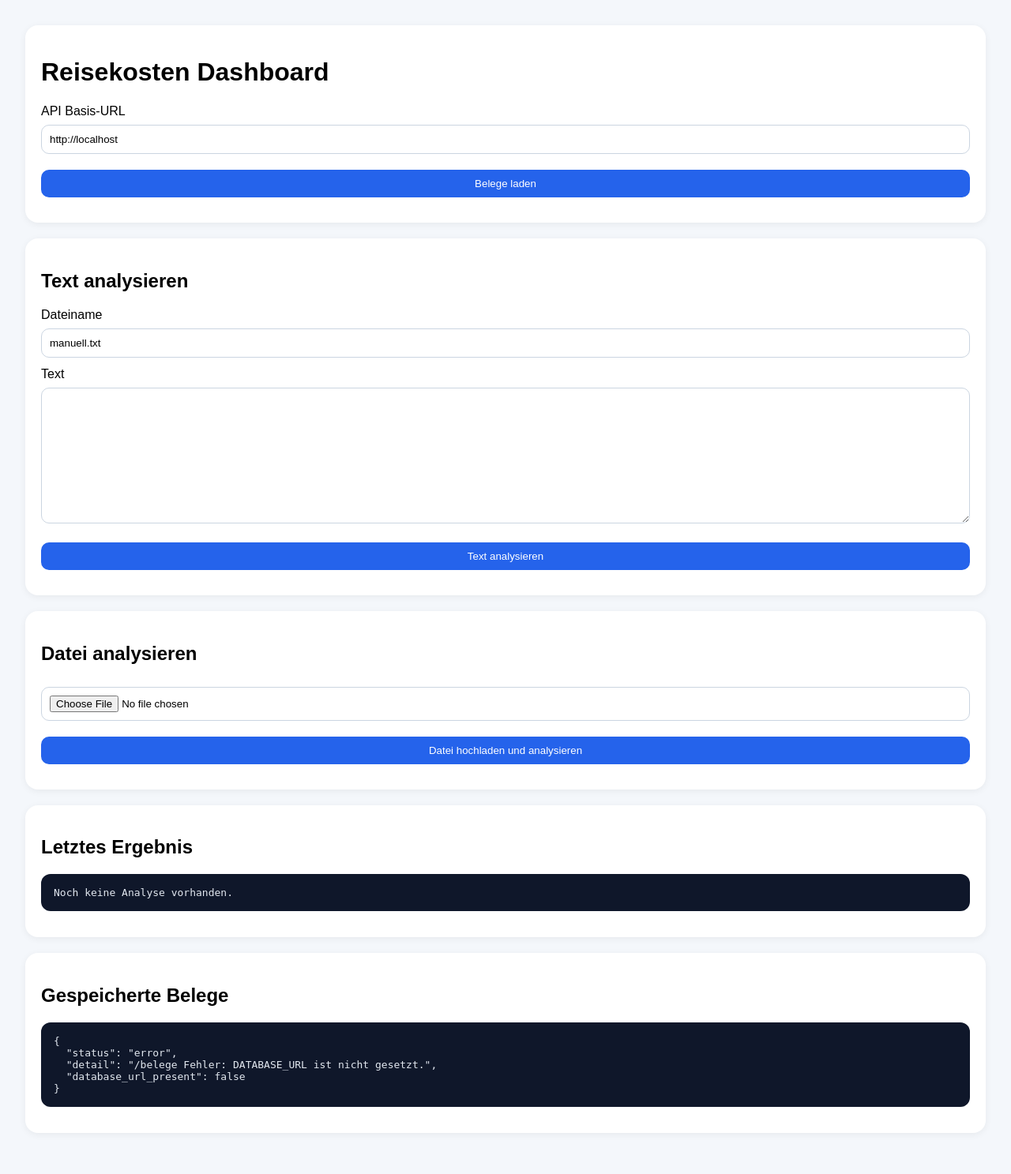
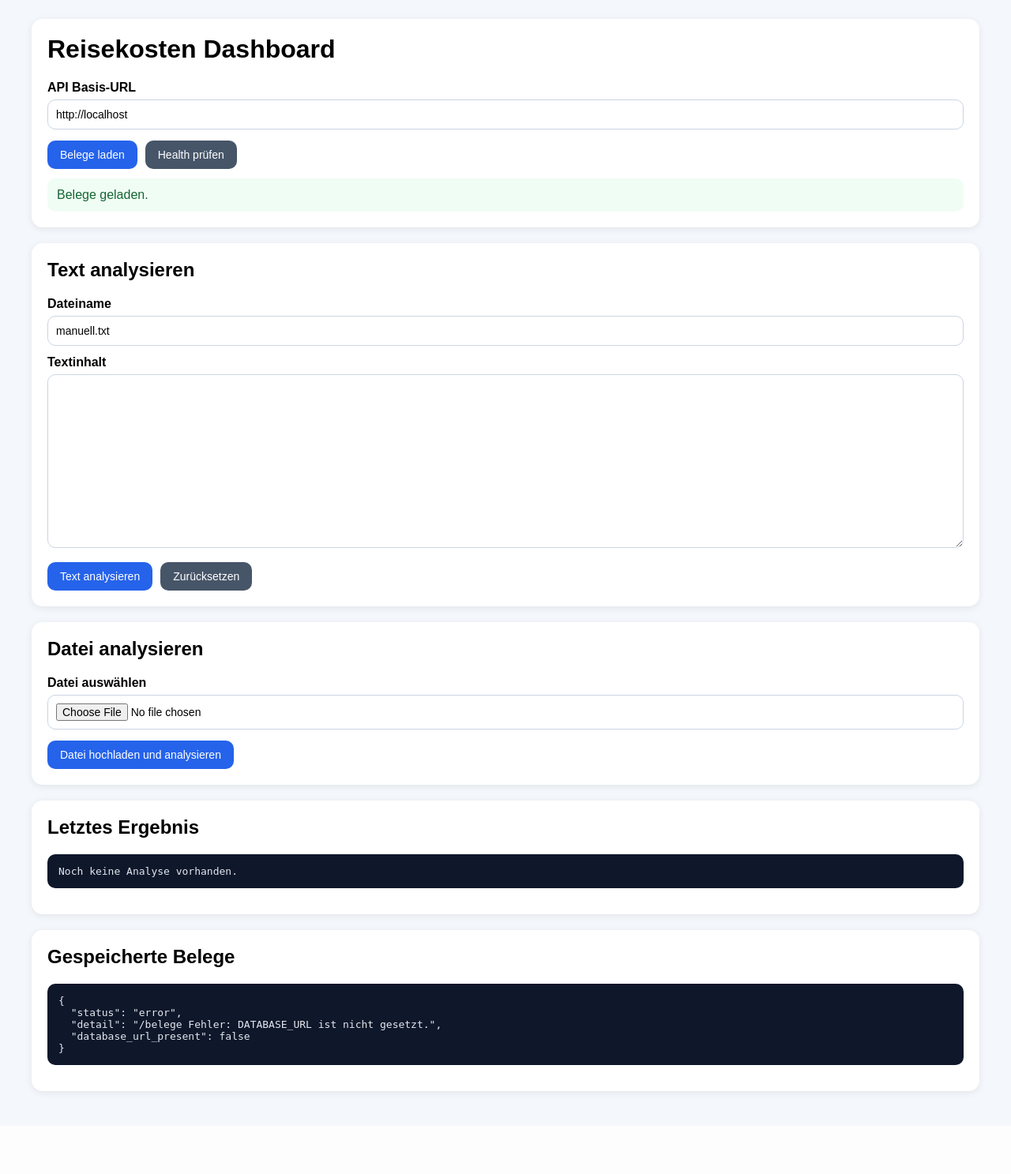
Before and after one commit to reisekosten-user/reisekosten-fastapi, a FastAPI app: page /dashboard in a window 1280 px wide. Shown: the whole page at 79% size. After the commit the page ends 1388 px from the top, so only its background shows below. Run offline with FastAPI, Linux system fonts and the light colour scheme; parts of the project's set-up code (start-up, migrations or seed data) failed here and were passed over.

Commit message:
fix dasboards botton

```diff
--- a/templates/dashboard.html
+++ b/templates/dashboard.html
@@ -5,37 +5,130 @@
   <title>Reisekosten Dashboard</title>
   <meta name="viewport" content="width=device-width, initial-scale=1">
   <style>
-    body { font-family: Arial, sans-serif; background:#f4f7fb; padding:24px; }
-    .box { background:white; padding:20px; border-radius:16px; margin-bottom:20px; box-shadow:0 2px 10px rgba(0,0,0,0.06); }
-    input, textarea, button { width:100%; box-sizing:border-box; margin-top:8px; margin-bottom:12px; padding:10px; border-radius:10px; border:1px solid #cbd5e1; }
-    button { background:#2563eb; color:white; border:none; cursor:pointer; }
-    pre { background:#0f172a; color:#e2e8f0; padding:16px; border-radius:12px; overflow:auto; }
-    .error { background:#fef2f2; color:#b91c1c; padding:12px; border-radius:12px; margin-bottom:12px; }
+    body {
+      font-family: Arial, sans-serif;
+      background: #f4f7fb;
+      margin: 0;
+      padding: 24px;
+    }
+    .container {
+      max-width: 1200px;
+      margin: 0 auto;
+    }
+    .box {
+      background: #fff;
+      border-radius: 14px;
+      padding: 20px;
+      margin-bottom: 20px;
+      box-shadow: 0 2px 10px rgba(0,0,0,0.08);
+    }
+    h1, h2 {
+      margin-top: 0;
+    }
+    label {
+      display: block;
+      margin-top: 12px;
+      margin-bottom: 6px;
+      font-weight: bold;
+    }
+    input, textarea {
+      width: 100%;
+      box-sizing: border-box;
+      padding: 10px;
+      border: 1px solid #cbd5e1;
+      border-radius: 10px;
+      font-size: 14px;
+    }
+    textarea {
+      min-height: 220px;
+      resize: vertical;
+    }
+    .row {
+      display: flex;
+      gap: 10px;
+      flex-wrap: wrap;
+      margin-top: 14px;
+    }
+    button {
+      padding: 10px 16px;
+      border: none;
+      border-radius: 10px;
+      background: #2563eb;
+      color: white;
+      cursor: pointer;
+      font-size: 14px;
+    }
+    button:hover {
+      opacity: 0.95;
+    }
+    .secondary {
+      background: #475569;
+    }
+    pre {
+      background: #0f172a;
+      color: #e2e8f0;
+      padding: 14px;
+      border-radius: 10px;
+      overflow: auto;
+      white-space: pre-wrap;
+      word-break: break-word;
+    }
+    .error {
+      background: #fef2f2;
+      color: #b91c1c;
+      padding: 12px;
+      border-radius: 10px;
+      margin-top: 12px;
+    }
+    .ok {
+      background: #f0fdf4;
+      color: #166534;
+      padding: 12px;
+      border-radius: 10px;
+      margin-top: 12px;
+    }
   </style>
 </head>
 <body>
-
+  <div class="container">
     <div class="box">
       <h1>Reisekosten Dashboard</h1>
-    <label>API Basis-URL</label>
-    <input id="apiBase" value="">
-    <button onclick="loadBelege()">Belege laden</button>
-    <div id="errorBox"></div>
+
+      <label for="apiBase">API Basis-URL</label>
+      <input id="apiBase" type="text">
+
+      <div class="row">
+        <button type="button" onclick="loadBelege()">Belege laden</button>
+        <button type="button" class="secondary" onclick="testHealth()">Health prüfen</button>
+      </div>
+
+      <div id="statusBox"></div>
     </div>
 
     <div class="box">
       <h2>Text analysieren</h2>
-    <label>Dateiname</label>
-    <input id="filename" value="manuell.txt">
-    <label>Text</label>
-    <textarea id="textInput" rows="10"></textarea>
-    <button onclick="analyzeText()">Text analysieren</button>
+
+      <label for="filename">Dateiname</label>
+      <input id="filename" type="text" value="manuell.txt">
+
+      <label for="textInput">Textinhalt</label>
+      <textarea id="textInput"></textarea>
+
+      <div class="row">
+        <button type="button" onclick="analyzeText()">Text analysieren</button>
+        <button type="button" class="secondary" onclick="clearResult()">Zurücksetzen</button>
+      </div>
     </div>
 
     <div class="box">
       <h2>Datei analysieren</h2>
+
+      <label for="fileInput">Datei auswählen</label>
       <input id="fileInput" type="file">
-    <button onclick="analyzeFile()">Datei hochladen und analysieren</button>
+
+      <div class="row">
+        <button type="button" onclick="analyzeFile()">Datei hochladen und analysieren</button>
+      </div>
     </div>
 
     <div class="box">
@@ -47,89 +140,113 @@
       <h2>Gespeicherte Belege</h2>
       <pre id="belegeBox">Noch keine Daten geladen.</pre>
     </div>
+  </div>
 
   <script>
-    function api() {
+    function getApiBase() {
       return document.getElementById("apiBase").value.trim().replace(/\/$/, "");
     }
 
-    function showError(msg) {
-      document.getElementById("errorBox").innerHTML = '<div class="error">' + msg + '</div>';
+    function setStatus(message, isError = false) {
+      const box = document.getElementById("statusBox");
+      box.innerHTML = '<div class="' + (isError ? 'error' : 'ok') + '">' + escapeHtml(message) + '</div>';
     }
 
-    function clearError() {
-      document.getElementById("errorBox").innerHTML = '';
+    function escapeHtml(text) {
+      return String(text ?? "")
+        .replace(/&/g, "&amp;")
+        .replace(/</g, "&lt;")
+        .replace(/>/g, "&gt;");
     }
 
     async function parseJsonResponse(res) {
-      const txt = await res.text();
+      const text = await res.text();
       try {
-        return JSON.parse(txt);
-      } catch {
-        throw new Error("Antwort war kein JSON: " + txt.substring(0, 500));
+        return JSON.parse(text);
+      } catch (e) {
+        throw new Error("Antwort war kein JSON: " + text.substring(0, 500));
+      }
+    }
+
+    async function testHealth() {
+      try {
+        const res = await fetch(getApiBase() + "/health");
+        const data = await parseJsonResponse(res);
+        setStatus("Health OK: " + JSON.stringify(data));
+      } catch (e) {
+        setStatus(e.message || String(e), true);
+      }
+    }
+
+    async function loadBelege() {
+      try {
+        const res = await fetch(getApiBase() + "/belege");
+        const data = await parseJsonResponse(res);
+        document.getElementById("belegeBox").textContent = JSON.stringify(data, null, 2);
+        setStatus("Belege geladen.");
+      } catch (e) {
+        setStatus(e.message || String(e), true);
       }
     }
 
     async function analyzeText() {
-      clearError();
       try {
-        const res = await fetch(api() + "/analyze/text", {
-          method: "POST",
-          headers: { "Content-Type": "application/json" },
-          body: JSON.stringify({
+        const payload = {
           text: document.getElementById("textInput").value,
           filename: document.getElementById("filename").value
-          })
+        };
+
+        const res = await fetch(getApiBase() + "/analyze/text", {
+          method: "POST",
+          headers: {
+            "Content-Type": "application/json"
+          },
+          body: JSON.stringify(payload)
         });
+
         const data = await parseJsonResponse(res);
         document.getElementById("resultBox").textContent = JSON.stringify(data, null, 2);
+        setStatus("Textanalyse abgeschlossen.");
         await loadBelege();
       } catch (e) {
-        showError(e.message || String(e));
+        setStatus(e.message || String(e), true);
       }
     }
 
     async function analyzeFile() {
-      clearError();
       try {
-        const file = document.getElementById("fileInput").files[0];
-        if (!file) {
-          showError("Bitte zuerst eine Datei auswählen.");
+        const fileInput = document.getElementById("fileInput");
+        if (!fileInput.files || !fileInput.files[0]) {
+          setStatus("Bitte zuerst eine Datei auswählen.", true);
           return;
         }
 
-        const form = new FormData();
-        form.append("file", file);
+        const formData = new FormData();
+        formData.append("file", fileInput.files[0]);
 
-        const res = await fetch(api() + "/analyze/file", {
+        const res = await fetch(getApiBase() + "/analyze/file", {
           method: "POST",
-          body: form
+          body: formData
         });
 
         const data = await parseJsonResponse(res);
         document.getElementById("resultBox").textContent = JSON.stringify(data, null, 2);
+        setStatus("Dateianalyse abgeschlossen.");
         await loadBelege();
       } catch (e) {
-        showError(e.message || String(e));
+        setStatus(e.message || String(e), true);
       }
     }
 
-    async function loadBelege() {
-      clearError();
-      try {
-        const res = await fetch(api() + "/belege");
-        const data = await parseJsonResponse(res);
-        document.getElementById("belegeBox").textContent = JSON.stringify(data, null, 2);
-      } catch (e) {
-        showError(e.message || String(e));
-      }
+    function clearResult() {
+      document.getElementById("resultBox").textContent = "Noch keine Analyse vorhanden.";
+      document.getElementById("statusBox").innerHTML = "";
     }
 
-    window.onload = () => {
+    window.onload = function () {
       document.getElementById("apiBase").value = window.location.origin;
       loadBelege();
     };
   </script>
-
 </body>
 </html>
```
Lines whose indentation alone changed are shown as unchanged.
